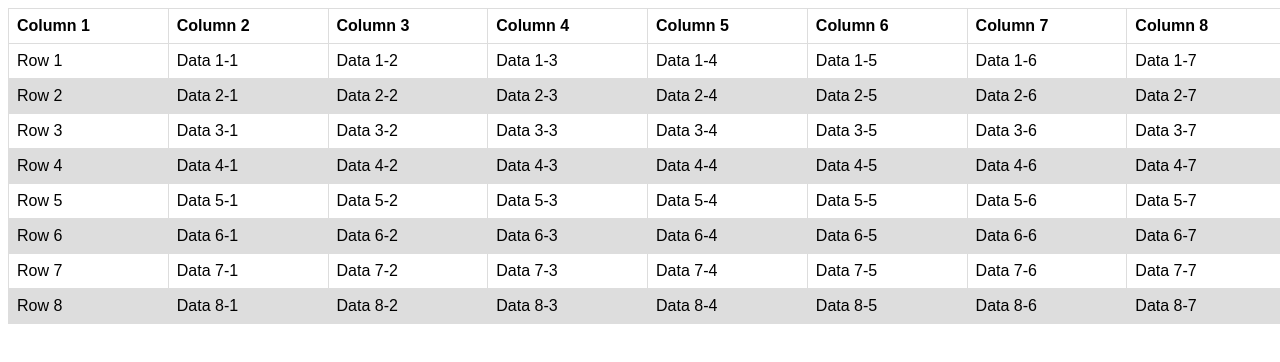
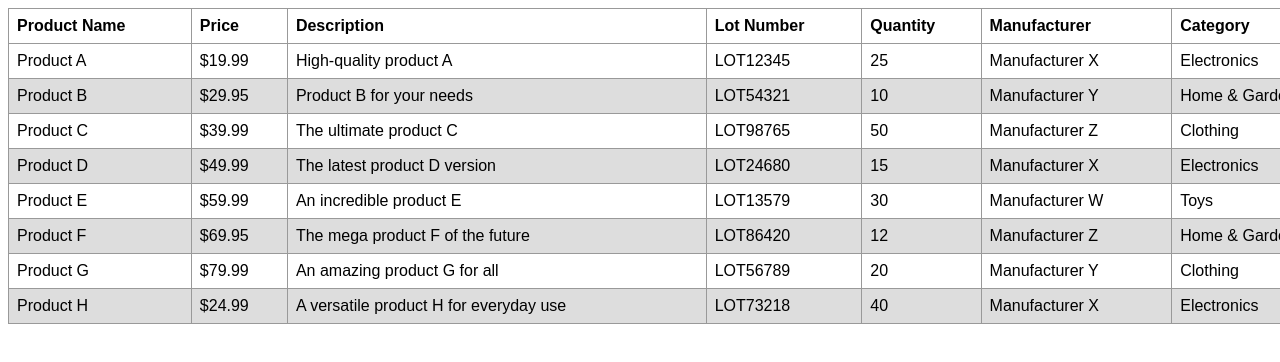
Before and after one commit to mkrishnan-codes/page, a plain HTML site: page index.html in a window 1280 px wide. Shown: the top 362 px of the page. Drawn offline with Linux system fonts and the light colour scheme.

Commit message:
Update index.html with true data

```diff
--- a/index.html
+++ b/index.html
@@ -9,7 +9,7 @@ table {
 }
 
 td, th {
-  border: 1px solid #dddddd;
+  border: 1px solid #999999;
   text-align: left;
   padding: 8px;
 }
@@ -21,35 +21,36 @@ tr:nth-child(even) {
 </head>
 <body>
 
-<table border="1">
+ <table>
         <thead>
             <tr>
-                <th>Column 1</th>
-                <th>Column 2</th>
-                <th>Column 3</th>
-                <th>Column 4</th>
-                <th>Column 5</th>
-                <th>Column 6</th>
-                <th>Column 7</th>
-                <th>Column 8</th>
-                <th>Column 9</th>
-                <th>Column 10</th>
+                <th>Product Name</th>
+                <th>Price</th>
+                <th>Description</th>
+                <th>Lot Number</th>
+                <th>Quantity</th>
+                <th>Manufacturer</th>
+                <th>Category</th>
+                <th>Weight</th>
+                <th>Dimensions</th>
+                <th>Availability</th>
             </tr>
         </thead>
         <tbody id="table-body">
         </tbody>
     </table>
-<script>
-        // Sample JSON data with 10 columns and 8 rows
+
+    <script>
+        // Sample JSON data for the product table with 10 columns and 8 rows
         const jsonData = [
-            ["Row 1", "Data 1-1", "Data 1-2", "Data 1-3", "Data 1-4", "Data 1-5", "Data 1-6", "Data 1-7", "Data 1-8", "Data 1-9", "Data 1-10"],
-            ["Row 2", "Data 2-1", "Data 2-2", "Data 2-3", "Data 2-4", "Data 2-5", "Data 2-6", "Data 2-7", "Data 2-8", "Data 2-9", "Data 2-10"],
-            ["Row 3", "Data 3-1", "Data 3-2", "Data 3-3", "Data 3-4", "Data 3-5", "Data 3-6", "Data 3-7", "Data 3-8", "Data 3-9", "Data 3-10"],
-            ["Row 4", "Data 4-1", "Data 4-2", "Data 4-3", "Data 4-4", "Data 4-5", "Data 4-6", "Data 4-7", "Data 4-8", "Data 4-9", "Data 4-10"],
-            ["Row 5", "Data 5-1", "Data 5-2", "Data 5-3", "Data 5-4", "Data 5-5", "Data 5-6", "Data 5-7", "Data 5-8", "Data 5-9", "Data 5-10"],
-            ["Row 6", "Data 6-1", "Data 6-2", "Data 6-3", "Data 6-4", "Data 6-5", "Data 6-6", "Data 6-7", "Data 6-8", "Data 6-9", "Data 6-10"],
-            ["Row 7", "Data 7-1", "Data 7-2", "Data 7-3", "Data 7-4", "Data 7-5", "Data 7-6", "Data 7-7", "Data 7-8", "Data 7-9", "Data 7-10"],
-            ["Row 8", "Data 8-1", "Data 8-2", "Data 8-3", "Data 8-4", "Data 8-5", "Data 8-6", "Data 8-7", "Data 8-8", "Data 8-9", "Data 8-10"]
+            ["Product A", "$19.99", "High-quality product A", "LOT12345", "25", "Manufacturer X", "Electronics", "2.5 lbs", "8x5x2 in", "In Stock"],
+            ["Product B", "$29.95", "Product B for your needs", "LOT54321", "10", "Manufacturer Y", "Home & Garden", "1.2 lbs", "6x4x3 in", "In Stock"],
+            ["Product C", "$39.99", "The ultimate product C", "LOT98765", "50", "Manufacturer Z", "Clothing", "0.8 lbs", "12x9x4 in", "Out of Stock"],
+            ["Product D", "$49.99", "The latest product D version", "LOT24680", "15", "Manufacturer X", "Electronics", "3.0 lbs", "10x6x2 in", "In Stock"],
+            ["Product E", "$59.99", "An incredible product E", "LOT13579", "30", "Manufacturer W", "Toys", "1.5 lbs", "7x5x2 in", "In Stock"],
+            ["Product F", "$69.95", "The mega product F of the future", "LOT86420", "12", "Manufacturer Z", "Home & Garden", "2.2 lbs", "9x7x3 in", "Out of Stock"],
+            ["Product G", "$79.99", "An amazing product G for all", "LOT56789", "20", "Manufacturer Y", "Clothing", "1.8 lbs", "8x6x2 in", "In Stock"],
+            ["Product H", "$24.99", "A versatile product H for everyday use", "LOT73218", "40", "Manufacturer X", "Electronics", "2.0 lbs", "7x4x3 in", "In Stock"]
         ];
 
         const tableBody = document.getElementById('table-body');
```
